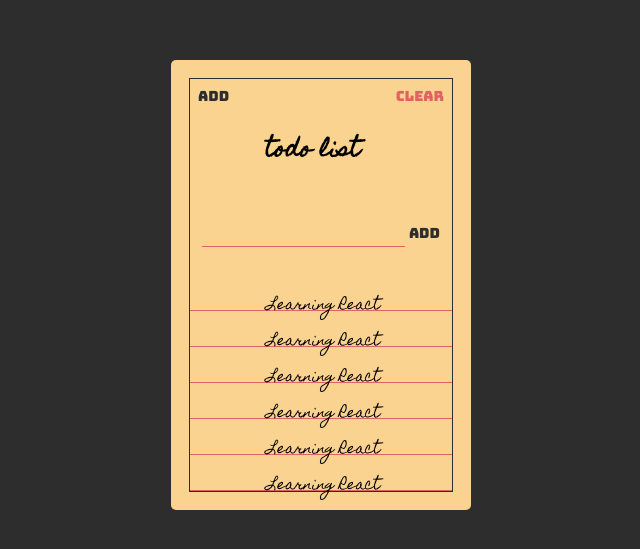
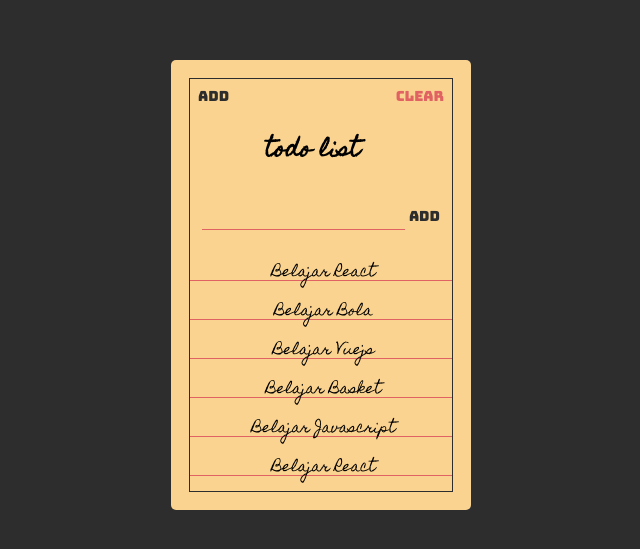
Before and after one commit to Ranzor234/React-TodoList, a React (Create React App) app: page / in a window 1280 px wide. Shown: the part 115-664 px from the top of the page, without its empty margins (319-959 px from the left). Built offline with nearby package versions, Linux system fonts and the light colour scheme.

Commit message:
Page and Todo Component

```diff
--- a/src/App.js
+++ b/src/App.js
@@ -1,17 +1,8 @@
 import React from "react";
 import "./styles.css";
 
-import Paper from "./Components/Paper.jsx";
-import Header from "./Components/Header.jsx";
-import TodoFrom from "./Components/Todo-Form.jsx";
-import Todos from "./Components/Todos.jsx";
+import TodoList from "./Pages/TodoList";
 
 export default function App() {
-  return (
-    <Paper>
-      <Header />
-      <TodoFrom />
-      <Todos />
-    </Paper>
-  );
+  return <TodoList />;
 }
--- /dev/null
+++ b/src/Components/Todo.jsx
@@ -0,0 +1,16 @@
+import React from "react";
+import PropTypes from "prop-types";
+
+const Todo = props => {
+  return (
+    <div className="todo">
+      <span className="todo-text">{props.text}</span>
+    </div>
+  );
+};
+
+Todo.PropTypes = {
+  text: PropTypes.string.isRequired
+};
+
+export default Todo;
--- a/src/Components/Todos.jsx
+++ b/src/Components/Todos.jsx
@@ -1,26 +1,33 @@
 import React from "react";
 
+import Todo from "./Todo.jsx";
+
 const Todos = () => {
+  const todos = [
+    {
+      text: "Belajar React"
+    },
+    {
+      text: "Belajar Bola"
+    },
+    {
+      text: "Belajar Vuejs"
+    },
+    {
+      text: "Belajar Basket"
+    },
+    {
+      text: "Belajar Javascript"
+    },
+    {
+      text: "Belajar React"
+    }
+  ];
   return (
     <section className="todos">
-      <div className="todo">
-        <span className="todo-text">Learning React </span>
-      </div>
-      <div className="todo">
-        <span className="todo-text">Learning React </span>
-      </div>
-      <div className="todo">
-        <span className="todo-text">Learning React </span>
-      </div>
-      <div className="todo">
-        <span className="todo-text">Learning React </span>
-      </div>
-      <div className="todo">
-        <span className="todo-text">Learning React </span>
-      </div>
-      <div className="todo">
-        <span className="todo-text">Learning React </span>
-      </div>
+      {todos.map(todo => {
+        return <Todo text={todo.text} />;
+      })}
     </section>
   );
 };
--- /dev/null
+++ b/src/Pages/TodoList.jsx
@@ -0,0 +1,18 @@
+import React from "react";
+
+import Paper from "../Components/Paper.jsx";
+import Header from "../Components/Header.jsx";
+import TodoFrom from "../Components/Todo-Form.jsx";
+import Todos from "../Components/Todos.jsx";
+
+const TodoList = () => {
+  return (
+    <Paper>
+      <Header />
+      <TodoFrom />
+      <Todos />
+    </Paper>
+  );
+};
+
+export default TodoList;
--- a/src/styles.css
+++ b/src/styles.css
@@ -127,6 +127,8 @@
 .todos {
   display: flex;
   flex-direction: column;
+
+  min-height: 400px;
 }
 
 .todo {
@@ -135,7 +137,7 @@
   flex: 1 0 auto;
   text-align: center;
 
-  min-height: 20px;
+  max-height: 23px;
   margin: 16px 0 0;
   font-family: "Homemade Apple", sans-serif;
   font-size: 14px;
@@ -144,6 +146,8 @@
 }
 
 .todo-text {
+  height: 30px;
+  width: 100%;
   position: absolute;
   left: 51%;
   transform: translate(-50%);
```
